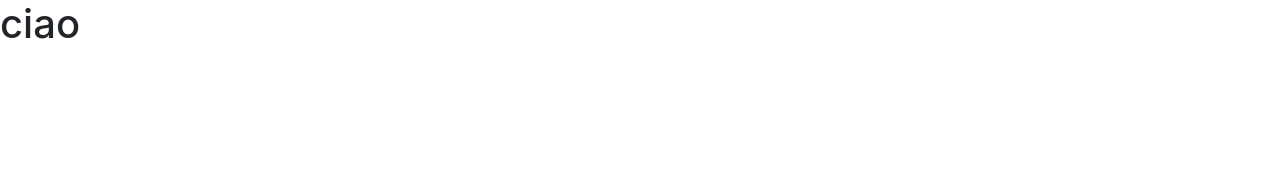
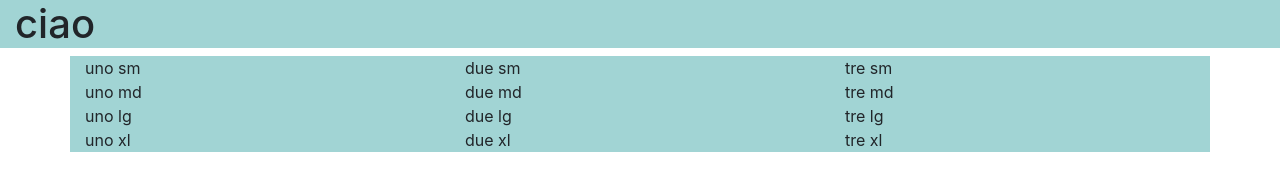
Before and after one commit to mnb89/prova_bootstrap, a plain HTML site: page index.html in a window 1280 px wide. Drawn offline with nearby package versions, Linux system fonts and the light colour scheme.

Commit message:
aggiunto gitignore, esempio con colonne

```diff
--- a/index.html
+++ b/index.html
@@ -5,20 +5,40 @@
     <meta name="viewport" content="width=device-width, initial-scale=1, shrink-to-fit=no">
     <link rel="stylesheet" href="https://cdn.jsdelivr.net/npm/bootstrap@4.6.0/dist/css/bootstrap.min.css" integrity="sha384-B0vP5xmATw1+K9KRQjQERJvTumQW0nPEzvF6L/Z6nronJ3oUOFUFpCjEUQouq2+l" crossorigin="anonymous">
     <title>Bootstrap</title>
-
+    <style>
+        div {
+            background-color: #a1d4d4;
+        }
+    </style>
 
 </head>
 <body>
-    <h1>ciao</h1>
+    <div class="container-fluid">
+        <h1>ciao</h1>
+    </div>
 
-
-
-
-
-
-
-
-
+    <div class="container">
+        <div class="row">
+            <div class="col-sm">uno sm</div>
+            <div class="col-sm">due sm</div>
+            <div class="col-sm">tre sm</div>
+        </div>
+        <div class="row">
+            <div class="col-md">uno md</div>
+            <div class="col-md">due md</div>
+            <div class="col-md">tre md</div>
+        </div>
+        <div class="row">
+            <div class="col-lg">uno lg</div>
+            <div class="col-lg">due lg</div>
+            <div class="col-lg">tre lg</div>
+        </div>
+        <div class="row">
+            <div class="col-xl">uno xl</div>
+            <div class="col-xl">due xl</div>
+            <div class="col-xl">tre xl</div>
+        </div>
+    </div>
 
     <script src="https://code.jquery.com/jquery-3.5.1.slim.min.js" integrity="sha384-DfXdz2htPH0lsSSs5nCTpuj/zy4C+OGpamoFVy38MVBnE+IbbVYUew+OrCXaRkfj" crossorigin="anonymous"></script>
     <script src="https://cdn.jsdelivr.net/npm/bootstrap@4.6.0/dist/js/bootstrap.bundle.min.js" integrity="sha384-Piv4xVNRyMGpqkS2by6br4gNJ7DXjqk09RmUpJ8jgGtD7zP9yug3goQfGII0yAns" crossorigin="anonymous"></script>
```
Also changed, not shown: 2 other files.
